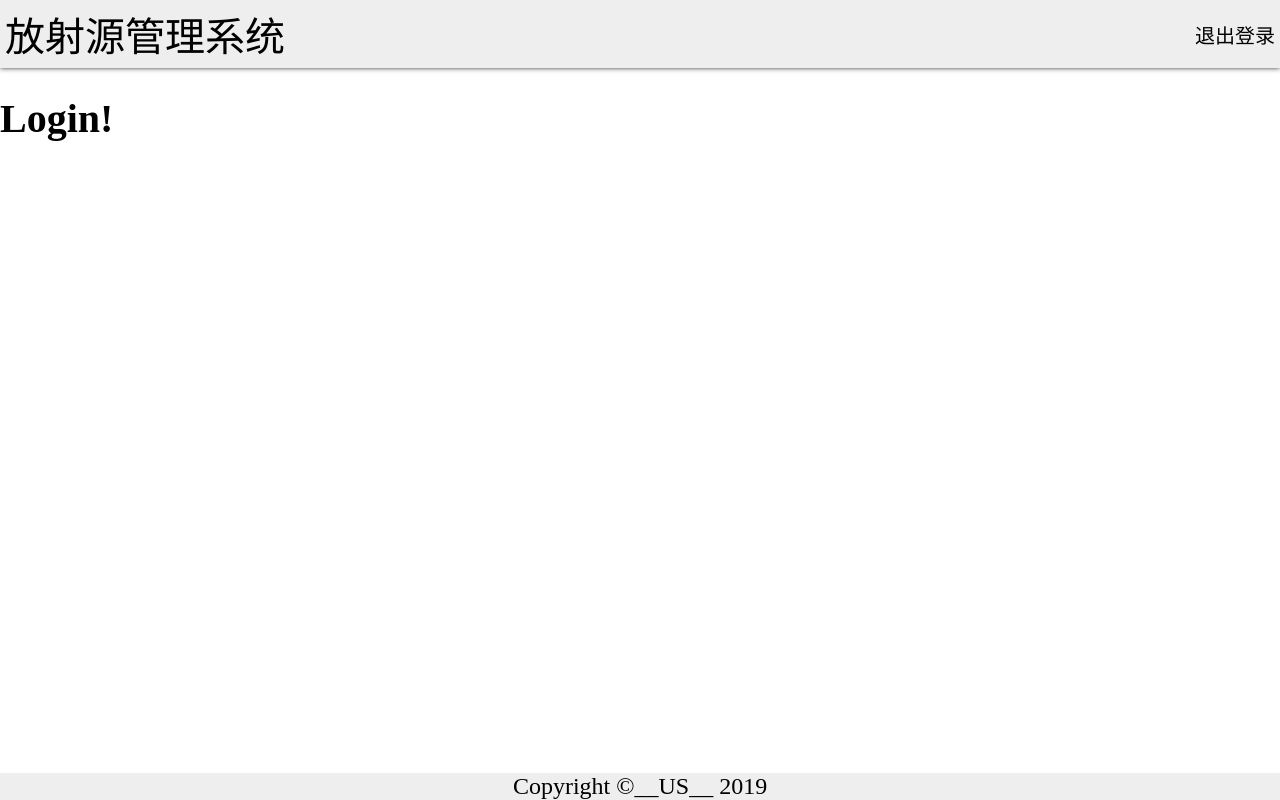
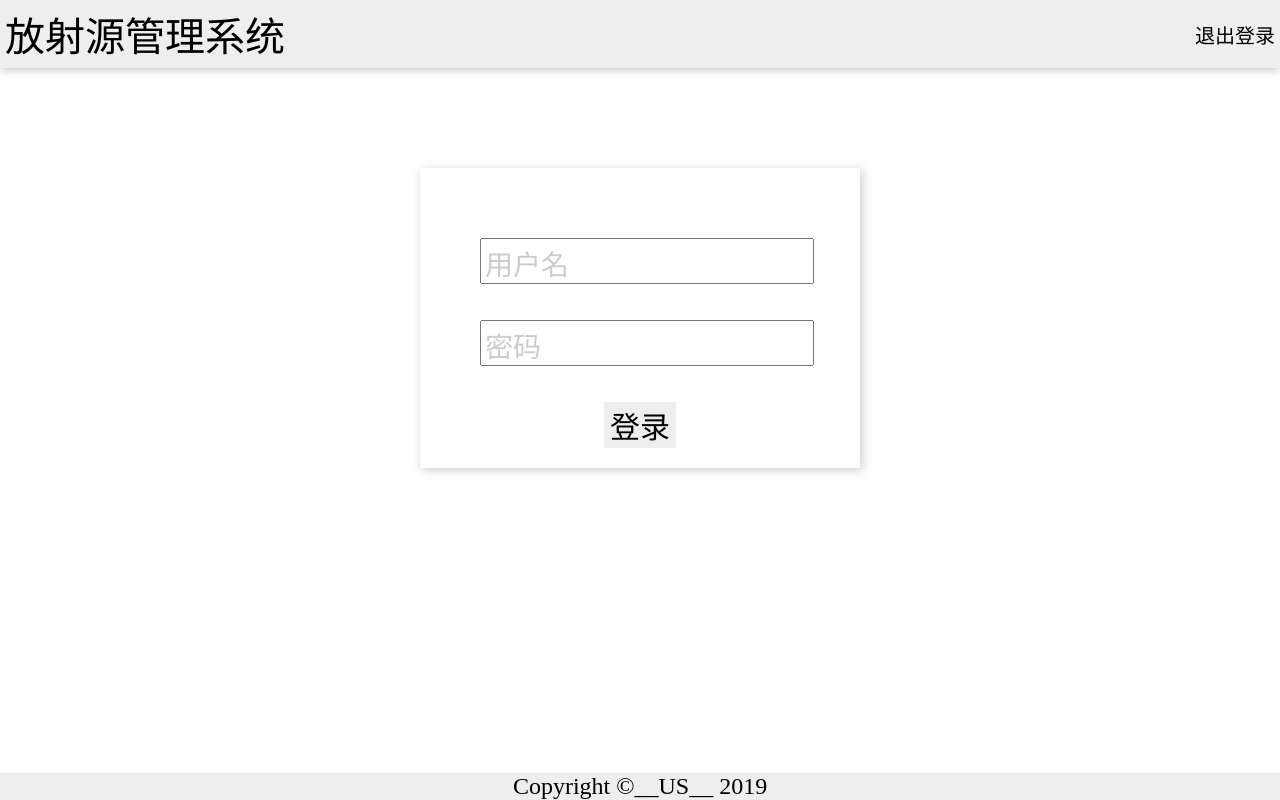
Before and after one commit to lunexnocty/RSS, a Next.js app in the folder frontend/web/: page /login in a window 1280 px wide. Built offline with nearby package versions, Linux system fonts and the light colour scheme.

Commit message:
work on login form

```diff
--- a/frontend/web/components/global/header.tsx
+++ b/frontend/web/components/global/header.tsx
@@ -6,7 +6,7 @@ const HeaderWrapper = styled.header`
   background-color: #eee;
   justify-content: space-between;
   padding: 5px;
-  box-shadow: 0 0 5px #333;
+  box-shadow: 0 0 10px #aaa;
 `
 const HeaderName = styled.span`
   font-size: 2rem;
--- a/frontend/web/pages/login.tsx
+++ b/frontend/web/pages/login.tsx
@@ -1,7 +1,96 @@
+import styled from 'styled-components'
+import { useState } from 'react'
+import Router from 'next/router'
+const LoginWrapper = styled.div`
+  margin: 5rem auto auto;
+  padding: 1rem;
+  min-width: 20rem;
+  box-shadow: 2px 2px 10px #ccc;
+`
+
+const InputRow = styled.li`
+  width: 80%;
+  margin: 2.5rem auto;
+  height: 1.6rem;
+  font-size: 1.4rem;
+  position: relative;
+`
+
+const InputLabel = styled.label`
+  transition: 0.3s all ease-in-out;
+  position: absolute;
+  padding: 5px;
+
+  left: 0;
+  top: 0;
+  color: #ccc;
+`
+
+const InputField = styled.input`
+  width: 100%;
+  height: 100%;
+  font-size: inherit;
+  padding: 5px;
+  &:focus + label {
+    color: #000;
+    transform: translateY(-1.4rem);
+    font-size: 0.8rem;
+  }
+`
+
+const LoginButton = styled.button`
+  background-color: #eee;
+  font-size: 1.5rem;
+  border: 0;
+`
+
 export default function Login() {
+  const init = {
+    username: '',
+    password: ''
+  }
+  type State = typeof init;
+  const [state, set] = useState(init)
+
+  const onInput = (key: keyof State, value: string) => {
+    set({
+      ...state,
+      [key]: value
+    })
+  }
+
+  const onSubmit = (e: React.FormEvent<HTMLFormElement>) => {
+    e.preventDefault()
+    Router.push('/')
+  }
+
   return (
-    <>
-      <h1>Login!</h1>
-    </>
+    <LoginWrapper>
+      <form onSubmit={onSubmit}>
+        <ul>
+          <InputRow>
+            <InputField
+              id="username"
+              onChange={e => onInput('username', e.target.value)}
+              type="text"
+            />
+            {!state.username && (
+              <InputLabel htmlFor="username">用户名</InputLabel>
+            )}
+          </InputRow>
+          <InputRow>
+            <InputField
+              id="password"
+              onChange={e => onInput('password', e.target.value)}
+              type="password"
+            />
+            {!state.password && (
+              <InputLabel htmlFor="password">密码</InputLabel>
+            )}
+          </InputRow>
+        </ul>
+        <LoginButton onclick="submit">登录</LoginButton>
+      </form>
+    </LoginWrapper>
   )
 }
```
